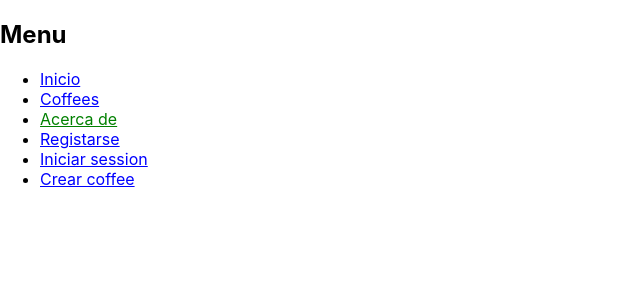
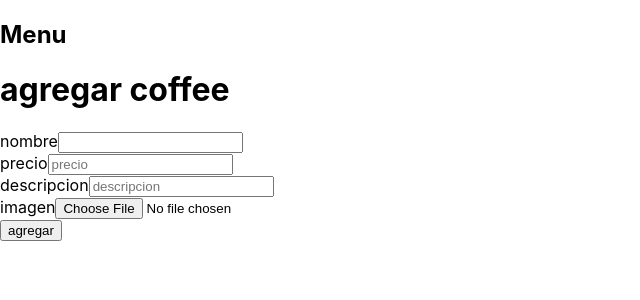
Before and after one commit to GaryVa/Front-Coffee, a React (Create React App) app: page /#/page2 in a window 1280 px wide. Shown: the top 300 px of the page, without its empty margins (0-640 px from the left). Built offline with nearby package versions, Linux system fonts and the light colour scheme.

Commit message:
agregar coffee

```diff
--- a/src/components/Menu/index.js
+++ b/src/components/Menu/index.js
@@ -20,7 +20,6 @@ function Menu(){
         routes.splice(0, routes.length);
         routes.push({to:"/", text:"Home"})
         routes.push({to:"/page1", text:"Pagina 1"})
-        routes.push({to:"/page2", text:"Pagina 2"})
         routes.push({to:"/cursos", text:"Mis Cursos"})
         routes.push({to:"/login", text:"Iniciar session"})
     }
@@ -52,11 +51,5 @@ function Menu(){
 
 const routes = [];
 
-routes.push({to:"/", text:"Inicio"})
-routes.push({to:"/page1", text:"Coffees"})
-routes.push({to:"/page2", text:"Acerca de"})
-routes.push({to:"/cursos", text:"Registarse"})
-routes.push({to:"/login", text:"Iniciar session"})
-routes.push({to:"/nuevo-coffee", text:"Crear coffee"})
 
 export {Menu}
--- a/src/pages/LoginPage.js
+++ b/src/pages/LoginPage.js
@@ -18,7 +18,7 @@ function LoginPage(){
         }
     }
 
-    return (
+    return <>
         <div >
         <div >
         <h1 >
@@ -26,7 +26,7 @@ function LoginPage(){
           </h1>
           <form  onSubmit={login}>
             <div>
-              <label htmlFor="email" >
+              <label htmlFor="username" >
                 usuario
               </label>
               <input
@@ -54,7 +54,7 @@ function LoginPage(){
           </form>
         </div>
       </div>
-    );
+      </>
 }
 
 export {LoginPage}
--- a/src/pages/Page2.js
+++ b/src/pages/Page2.js
@@ -1,14 +1,80 @@
 
 import React from "react";
+import { crearCoffee } from "../services/api";
 
 function Page2(){
+    const [nombre, setnombre] = React.useState("");
+    const [precio, setprecio] = React.useState("");
+    const [desc, setdesc] = React.useState("");
+    const [foto, setfoto] = React.useState(null);
+
+    const crearCoffees = async(e)=>{
+        e.preventDefault();
+        try{
+            const formData = new FormData();
+            formData.append("name", nombre);
+            formData.append("price", precio);
+            formData.append("desc", desc);
+            formData.append("foto", foto);
+            const resp = await crearCoffee(formData);
+
+            console.log("creado", resp);
+        }catch (error){
+            console.log("no creado", error);
+        }
 
 
+    }
+
+    const handleFileChange = (e) => {
+        const file = e.target.files[0];
+        setfoto(file);
+    };
 
     return <>
-
-
-    </>
+    <div >
+        <h1 >agregar coffee</h1>
+        <form onSubmit={crearCoffees} encType="multipart/form-data">
+        <div>
+          <label>nombre</label>
+          <input
+            type="Text"
+            name='nombre'
+            onChange={(e) => setnombre(e.target.value)}
+            />
+        </div>
+        <div>
+          <label>precio</label>
+          <input
+            type="Number"
+            name='precio'
+            onChange={(e) => setprecio(e.target.value)}
+            placeholder='precio'
+            />
+        </div>
+        <div>
+          <label>descripcion</label>
+          <input
+            type="Text"
+            name='precio'
+            onChange={(e) => setdesc(e.target.value)}
+            placeholder='descripcion'
+            />
+        </div>
+        <div>
+          <label>imagen</label>
+          <input
+            type="file"
+            name='imagen'
+            onChange={handleFileChange}
+            />
+        </div>
+        <div>
+          <button type="submit" >agregar</button>
+        </div>
+      </form>
+    </div>
+  </>
 }
 
 
--- a/src/services/api.js
+++ b/src/services/api.js
@@ -36,3 +36,22 @@ export async function Coffees(){
         return null;
     }
 }
+
+export async function crearCoffee(coffee){
+    try{
+        const token = localStorage.getItem('token');
+        const res = await fetch("http://localhost:8080/api/coffee/coffees",{
+            method:"POST",
+            body:coffee,
+            headers:{
+                'authorization':'Bearer ' + token,
+            },
+        });
+        const data = await res.json();
+        console.log("coffee creado", data);
+        return data;
+    }catch(error){
+        console.log(error);
+        return null;
+    }
+}
```
